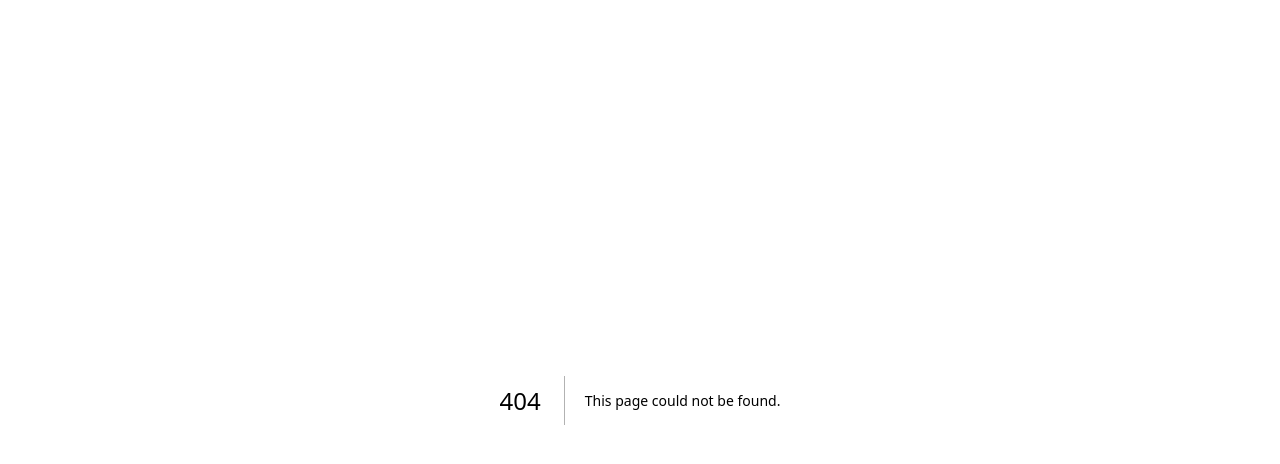
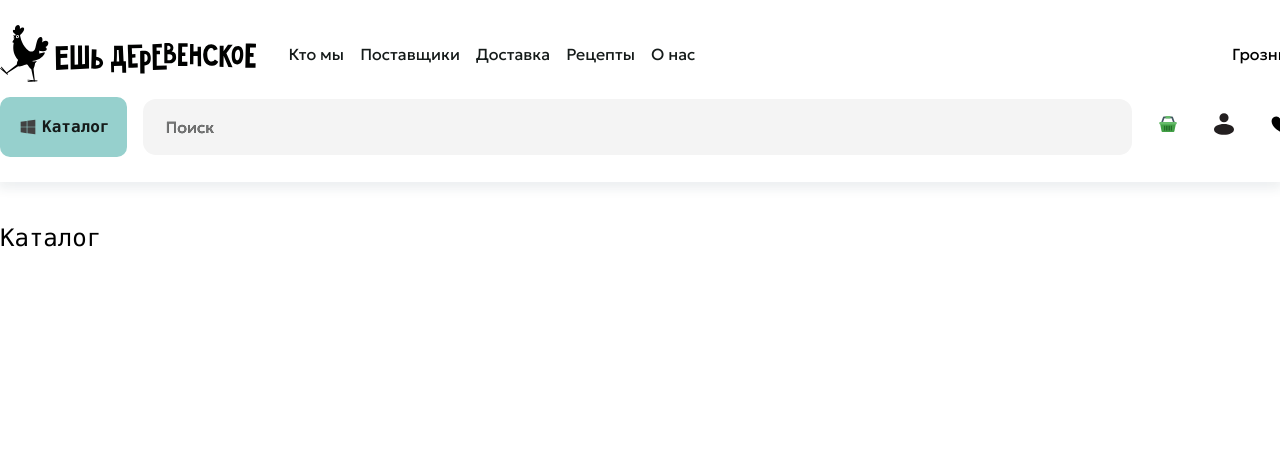
Before and after one commit to Bugazov/fermer, a Next.js app: page /product-catalog in a window 1280 px wide. Before the commit this address had no page. Shown: the top 464 px of the page. Built offline with nearby package versions, Linux system fonts and the light colour scheme.

Commit message:
add page Catalog

```diff
--- a/src/pages/_app.tsx
+++ b/src/pages/_app.tsx
@@ -1,10 +1,12 @@
 import '@/app/styles/index.scss';
 import type { AppProps } from 'next/app';
 import { StoreProvider } from '@/app/providers/StoreProvider';
+import { Header } from '@/widgets/Header';
 
 export default function App ({ Component, pageProps }: AppProps) {
     return (
         <StoreProvider>
+            <Header/>
             <Component {...pageProps} />
         </StoreProvider>
     );
--- /dev/null
+++ b/src/pages/product-catalog.tsx
@@ -0,0 +1,25 @@
+import Head from 'next/head';
+import Image from 'next/image';
+import { Inter } from 'next/font/google';
+import { Header } from '@/widgets/Header';
+import dynamic from 'next/dynamic';
+import { MainPage } from '@/screens/MainPage';
+import { Catalog } from '@/screens/Catalog';
+
+const inter = Inter({ subsets: ['latin'] });
+
+export default function productCatalog () {
+    return (
+        <>
+            <Head>
+                <title>Create Next App</title>
+                <meta name="description" content="Generated by create next app" />
+                <meta name="viewport" content="width=device-width, initial-scale=1" />
+                <link rel="icon" href="/favicon.ico" />
+            </Head>
+            <main >
+                <Catalog/>
+            </main>
+        </>
+    );
+}
--- /dev/null
+++ b/src/screens/Catalog/index.ts
@@ -0,0 +1 @@
+export { Catalog } from './ui/Catalog/Catalog';
--- /dev/null
+++ b/src/screens/Catalog/ui/Catalog/Catalog.module.scss
@@ -0,0 +1,3 @@
+.Catalog {
+
+}
--- /dev/null
+++ b/src/screens/Catalog/ui/Catalog/Catalog.tsx
@@ -0,0 +1,23 @@
+import { classNames } from '@/shared/lib/classNames/classNames';
+import cls from './Catalog.module.scss';
+import { memo } from 'react';
+import { Page } from '@/widgets/Page/Page';
+import { Container } from '@/shared/ui/Container/Container';
+import Text from '@/shared/ui/Text/Text';
+
+interface CatalogProps {
+    className?: string;
+}
+
+export const Catalog = memo((props: CatalogProps) => {
+    const { className } = props;
+
+    return (
+        <Page className={classNames(cls.Catalog, {}, [className])}>
+            <Container>
+                <Text title={'Каталог'}/>
+
+            </Container>
+        </Page>
+    );
+});
--- a/src/screens/MainPage/ui/MainPage/MainPage.module.scss
+++ b/src/screens/MainPage/ui/MainPage/MainPage.module.scss
@@ -1,9 +1,5 @@
 .MainPage {
 
-}
-
-.title{
-  margin-top: 48px;
 }
 
 .banner{
--- a/src/screens/MainPage/ui/MainPage/MainPage.tsx
+++ b/src/screens/MainPage/ui/MainPage/MainPage.tsx
@@ -19,7 +19,6 @@ const MainPage = memo((props: MainPageProps) => {
 
     return (
         <Page className={classNames(cls.MainPage, {}, [className])}>
-            <Header/>
             <Container>
                 <VStack gap={'32'}>
                     <Text
--- a/src/widgets/Header/ui/Header.module.scss
+++ b/src/widgets/Header/ui/Header.module.scss
@@ -4,6 +4,7 @@
   -moz-box-shadow: 0px 5px 10px 2px rgba(34, 60, 80, 0.08);
   box-shadow: 0px 5px 10px 2px rgba(34, 60, 80, 0.08);
   padding: 25px 0;
+  margin-bottom: 40px;
 }
 
 .header_search{
--- a/src/widgets/Header/ui/Header.tsx
+++ b/src/widgets/Header/ui/Header.tsx
@@ -1,7 +1,7 @@
 import { classNames } from '@/shared/lib/classNames/classNames';
 import cls from './Header.module.scss';
 
-import { memo, useCallback, useState } from 'react';
+import React, { memo, useCallback, useState } from 'react';
 import Logo from '@/shared/assets/icons/logo.svg';
 import Catalog from '@/shared/assets/icons/catalog.svg';
 import { HStack, VStack } from '@/shared/ui/Stack';
@@ -14,6 +14,7 @@ import CartIcon from '@/shared/assets/icons/shop-icon.svg';
 import FavoriteIcon from '@/shared/assets/icons/heart-icon.svg';
 import dynamic from 'next/dynamic';
 import { Container } from '@/shared/ui/Container/Container';
+import Link from 'next/link';
 const Modal = dynamic(() => import('@/shared/ui/Modal/Modal'), { ssr: false });
 
 interface HeaderProps {
@@ -47,7 +48,7 @@ export const Header = memo((props: HeaderProps) => {
                     <Button theme={ButtonTheme.BACKGROUND}>
                         <HStack gap={'4'}>
                             <Image width={20} height={20} src={Catalog} alt={'Каталог'}/>
-                            <b>Каталог</b>
+                            <Link href={'product-catalog'}><b>Каталог</b></Link>
                         </HStack>
                     </Button>
                     <div className={cls.search}>
```
